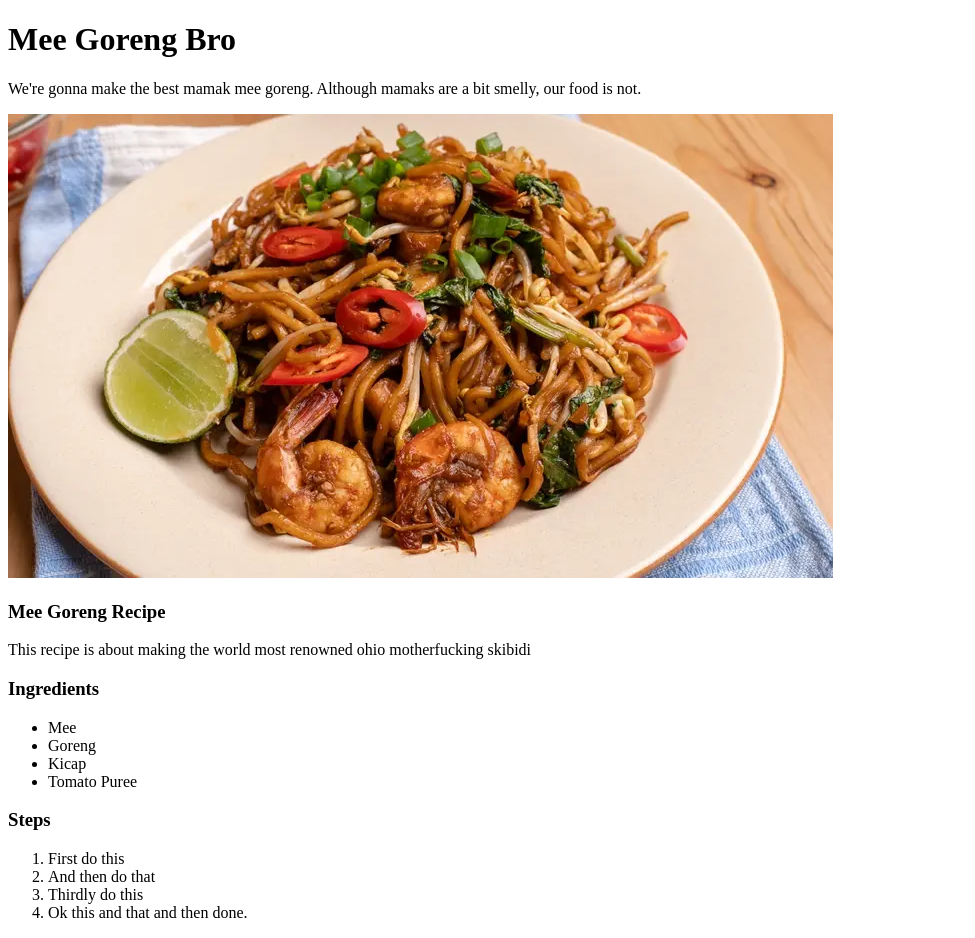
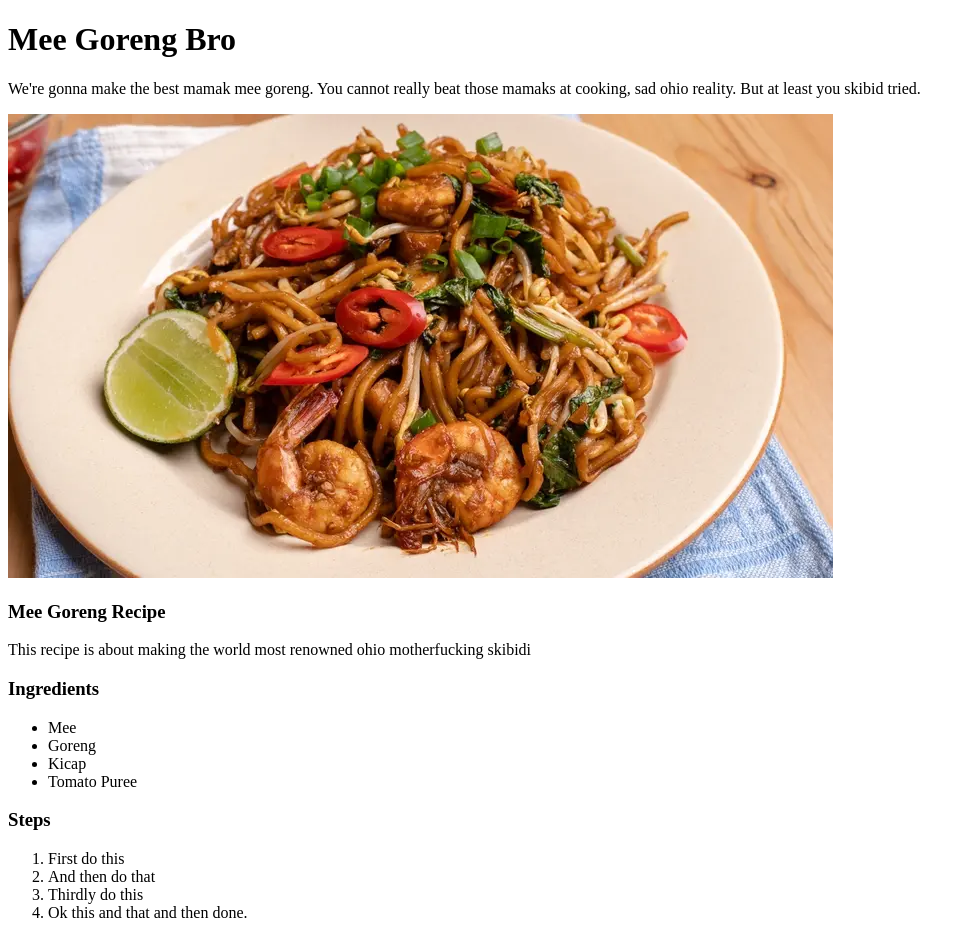
Before and after one commit to mohdbashyar/odd-recipes, a plain HTML site: page recipes/mee-goreng.html in a window 1280 px wide. Shown: the whole page, without its empty margins (0-975 px from the left). Drawn offline with Linux system fonts and the light colour scheme.

```diff
--- a/recipes/mee-goreng.html
+++ b/recipes/mee-goreng.html
@@ -7,7 +7,7 @@
 </head>
 <body>
     <h1>Mee Goreng Bro</h1>
-    <p>We're gonna make the best mamak mee goreng. Although mamaks are a bit smelly, our food is not.</p>
+    <p>We're gonna make the best mamak mee goreng. You cannot really beat those mamaks at cooking, sad ohio reality. But at least you skibid tried.</p>
 
     <img src="../mee-goreng.png" alt="Mee Goreng Picture"/>
 
```
Also changed, not shown: recipes/lasagna.html (+1 -1 lines).
